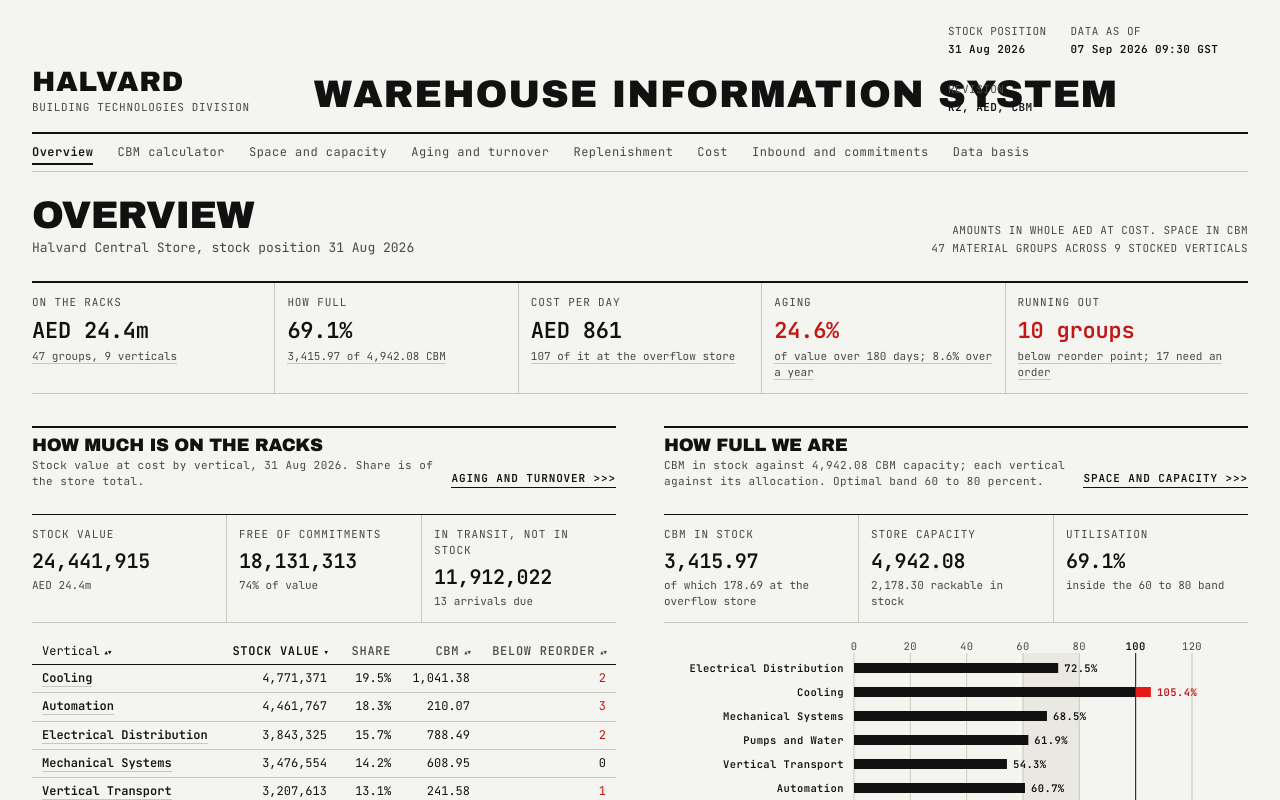
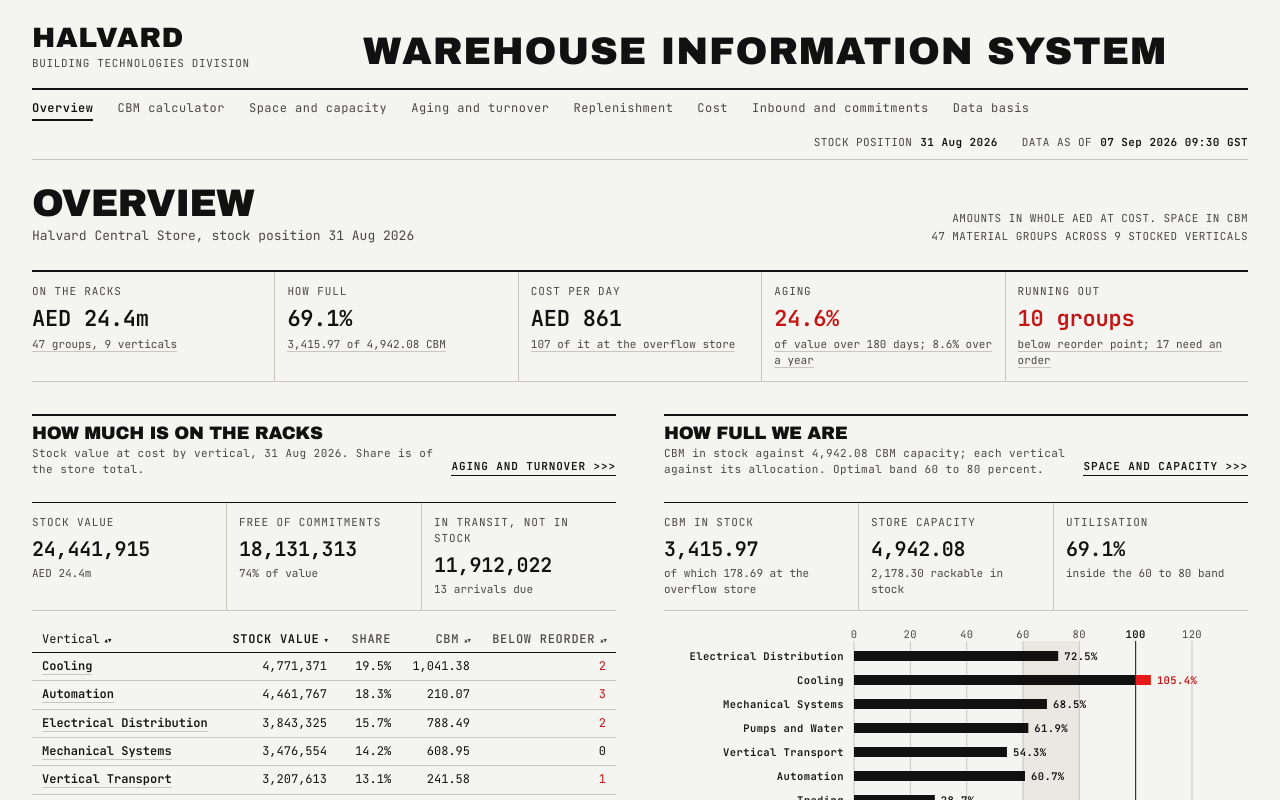
Before and after one commit to CmdShiftExecute/kinetics-wms-demo, a React (Vite) app: page / in a window 1280 px wide. Shown: the top 800 px of the page. Built offline with nearby package versions, Linux system fonts and the light colour scheme.

Commit message:
Masthead: revision cell removed, the stamp moves to the right of the nav row, so the system title keeps one line at the page-title size on every desktop width

```diff
--- a/src/components/Masthead.tsx
+++ b/src/components/Masthead.tsx
@@ -14,6 +14,15 @@
           <span className="mast-division">{meta.division}</span>
         </div>
         <p className="mast-system display">{meta.system}</p>
+      </div>
+      <div className="nav-row">
+        <nav className="nav" aria-label="Reports">
+          {NAV.map((n) => (
+            <NavLink key={n.to} to={n.to} end={n.end}>
+              {n.label}
+            </NavLink>
+          ))}
+        </nav>
         <dl className="stamp" aria-label="Reporting stamp">
           <div>
             <dt>Stock position</dt>
@@ -23,21 +32,8 @@
             <dt>Data as of</dt>
             <dd>{meta.dataAsOfLabel}</dd>
           </div>
-          <div>
-            <dt>Revision</dt>
-            <dd>
-              {meta.revision}, {meta.currency}, CBM
-            </dd>
-          </div>
         </dl>
       </div>
-      <nav className="nav" aria-label="Reports">
-        {NAV.map((n) => (
-          <NavLink key={n.to} to={n.to} end={n.end}>
-            {n.label}
-          </NavLink>
-        ))}
-      </nav>
     </header>
   );
 }
--- a/src/styles/index.css
+++ b/src/styles/index.css
@@ -124,8 +124,7 @@
   display: flex;
   justify-content: space-between;
   align-items: flex-end;
-  /* the three-cell stamp folds into two short rows on the right so the system title keeps one line */
-  --stamp-flex: 0 1 300px;
+  --stamp-flex: 0 0 auto;
   gap: var(--s-2xl);
   flex-wrap: wrap;
 }
@@ -153,7 +152,6 @@
   margin: 0;
   flex: 1 1 0;
   min-width: 0;
-  white-space: nowrap;
   text-align: center;
   max-width: none;
   align-self: flex-end;
@@ -166,7 +164,6 @@
   }
   .mast-system {
     flex: 1 1 auto;
-    white-space: normal;
     text-align: left;
     padding-left: var(--s-xl);
     border-left: 1px solid var(--rule);
@@ -220,13 +217,30 @@
   font-weight: 600;
   white-space: nowrap;
 }
-.nav {
+/* the nav row carries the reports on the left and the stamp on the right, so the masthead row holds only the brand and the system title */
+.nav-row {
   display: flex;
-  gap: var(--s-xl);
+  justify-content: space-between;
+  align-items: center;
+  gap: var(--s-lg) var(--s-2xl);
+  flex-wrap: wrap;
   border-top: 2px solid var(--ink);
   border-bottom: 1px solid var(--rule);
   margin-top: var(--s-lg);
   padding: var(--s-sm) 0;
+}
+.nav-row .stamp {
+  margin: 0 0 0 auto;
+  flex: 0 0 auto;
+}
+.nav-row .stamp div {
+  flex-direction: row;
+  gap: var(--s-sm);
+  align-items: baseline;
+}
+.nav {
+  display: flex;
+  gap: var(--s-xl);
   flex-wrap: wrap;
   font-size: 12px;
   letter-spacing: 0.04em;
```
